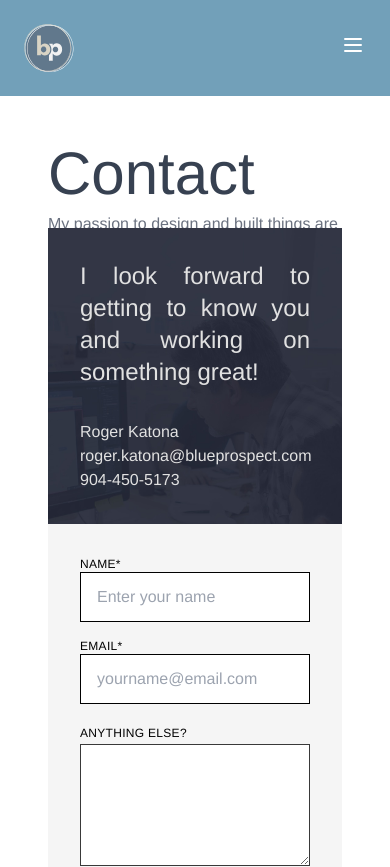
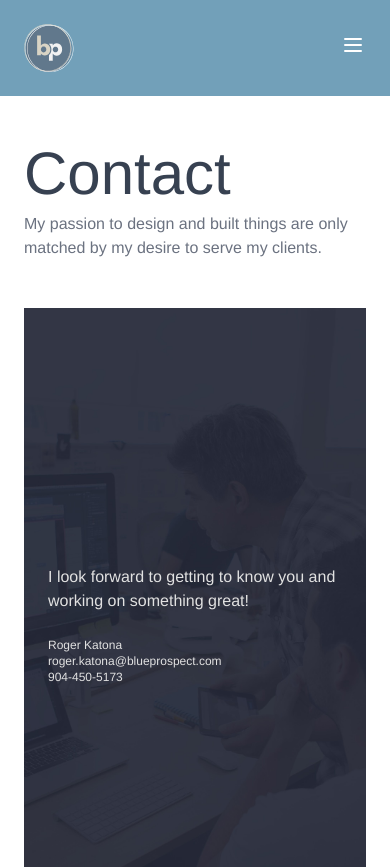
Before and after one commit to rogerkatona/blue-prospect-design, a Next.js app: page /contact in a window 390 px wide. Shown: the top 867 px of the page. Built offline with nearby package versions, Linux system fonts and the light colour scheme; what aws-amplify would draw is missing.

Commit message:
Resolved contact form mobile display errors

```diff
--- a/components/modal.js
+++ b/components/modal.js
@@ -2,11 +2,13 @@ import React from 'react';
 import ReactDOM from 'react-dom';
 import  { Form } from "./form";
 import Link from "next/link";
+import ReactPlayer from "react-player";
 
 
 const Modal = ({ isShowing, hide }) => isShowing ? ReactDOM.createPortal(
+
     <>
-        <div className="relative" aria-modal aria-hidden tabIndex={-1} role="dialog">
+        <div className="relative bg-white " aria-modal aria-hidden tabIndex={-1} role="dialog">
             <header className="flex-shrink-0 fixed top-4 left-4 z-30">
                 <Link href='/'>
                     <a className=''>
@@ -70,26 +72,26 @@ const Modal = ({ isShowing, hide }) => isShowing ? ReactDOM.createPortal(
                         </button>
                     </div>
                 </header>
-                <div className="flex md:flex-row flex-col max-w-7xl">
-                    <div className="flex bg-bg-contactModal md:h-screen p-4 items-center mx-auto">
-                        <div className="p-8 mt-12">
-                            <div  className="text-medGray">
-                                <div className="flex flex-col pb-12">
-                                    <p className="text-lightGray">Let&apos;s connect. I look forward to getting to know you and working on something great!</p>
+
+
+
+                    <div className="max-w-7xl mx-auto xl:px-0 md:px-12 px-6 py-12 mt-12">
+                        <div className="flex flex-col md:flex-row justify-center">
+                            <div className="flex flex-col justify-center md:p-16 p-6 md:mb-0 mb-12 bg-bg-contactModal bg-no-repeat bg-cover h-screen75vh md:block hidden">
+                                <div className="">
+                                    <div className="text-lightGray md:text-2xl pb-6">I look forward to getting to know you and working on something great!</div>
                                 </div>
-                                <div className="flex flex-col">
-                                    <span className="">Roger Katona</span>
-                                    <p>roger.katona@blueprospect.com</p>
-                                    <p>904-450-5173</p>
+                                <div className="text-lightGray md:text-base text-xs">
+                                    <div className="">Roger Katona</div>
+                                    <div>roger.katona@blueprospect.com</div>
+                                    <div>904-450-5173</div>
                                 </div>
+                            </div>
+                            <div className="md:p-12 p-6 bg-gray w-full flex flex-col justify-center">
+                                <Form/>
                             </div>
                         </div>
                     </div>
-
-                    <div className="p-12 w-full flex flex-col justify-center">
-                        <Form />
-                    </div>
-                </div>
 
             </div>
         </div>
--- a/pages/contact.js
+++ b/pages/contact.js
@@ -14,8 +14,8 @@ export const Contact = () => {
                     <title>{siteTitle}</title>
                 </Head>
 
-                <div className="max-w-7xl mx-auto xl:px-0 px-12 min-h-screen">
-                    <header className='my-12'>
+                <div className="max-w-7xl mx-auto xl:px-0 md:px-12 px-6 py-12">
+                    <header className='mb-12'>
                         <div id="headlineText" className='text-6xl text-gray-700 font-light'>
                             Contact
                         </div>
@@ -23,18 +23,18 @@ export const Contact = () => {
                             My passion to design and built things are only matched by my desire to serve my clients.
                         </div>
                     </header>
-                    <div className="flex flex-col md:flex-row justify-center h-screen65vh">
-                        <div className="flex flex-col justify-center md:p-16 p-8 bg-bg-contactModal bg-no-repeat bg-cover ">
+                    <div className="flex flex-col md:flex-row justify-center">
+                        <div className="flex flex-col justify-center md:p-16 p-6 md:mb-0 mb-12 bg-bg-contactModal bg-no-repeat bg-cover h-screen75vh">
                             <div className="">
-                                <p className="text-lightGray text-2xl md:pb-6 pb-2">I look forward to getting to know you and working on something great!</p>
+                                <div className="text-lightGray md:text-2xl pb-6">I look forward to getting to know you and working on something great!</div>
                             </div>
-                            <div className="text-lightGray">
+                            <div className="text-lightGray md:text-base text-xs">
                                 <div className="">Roger Katona</div>
                                 <div>roger.katona@blueprospect.com</div>
                                 <div>904-450-5173</div>
                             </div>
                         </div>
-                        <div className="md:p-16 p-8 bg-gray w-full flex flex-col justify-center">
+                        <div className="md:p-12 p-6 bg-gray w-full flex flex-col justify-center">
                             <Form initialRef={initialRef} />
                         </div>
                     </div>
```
